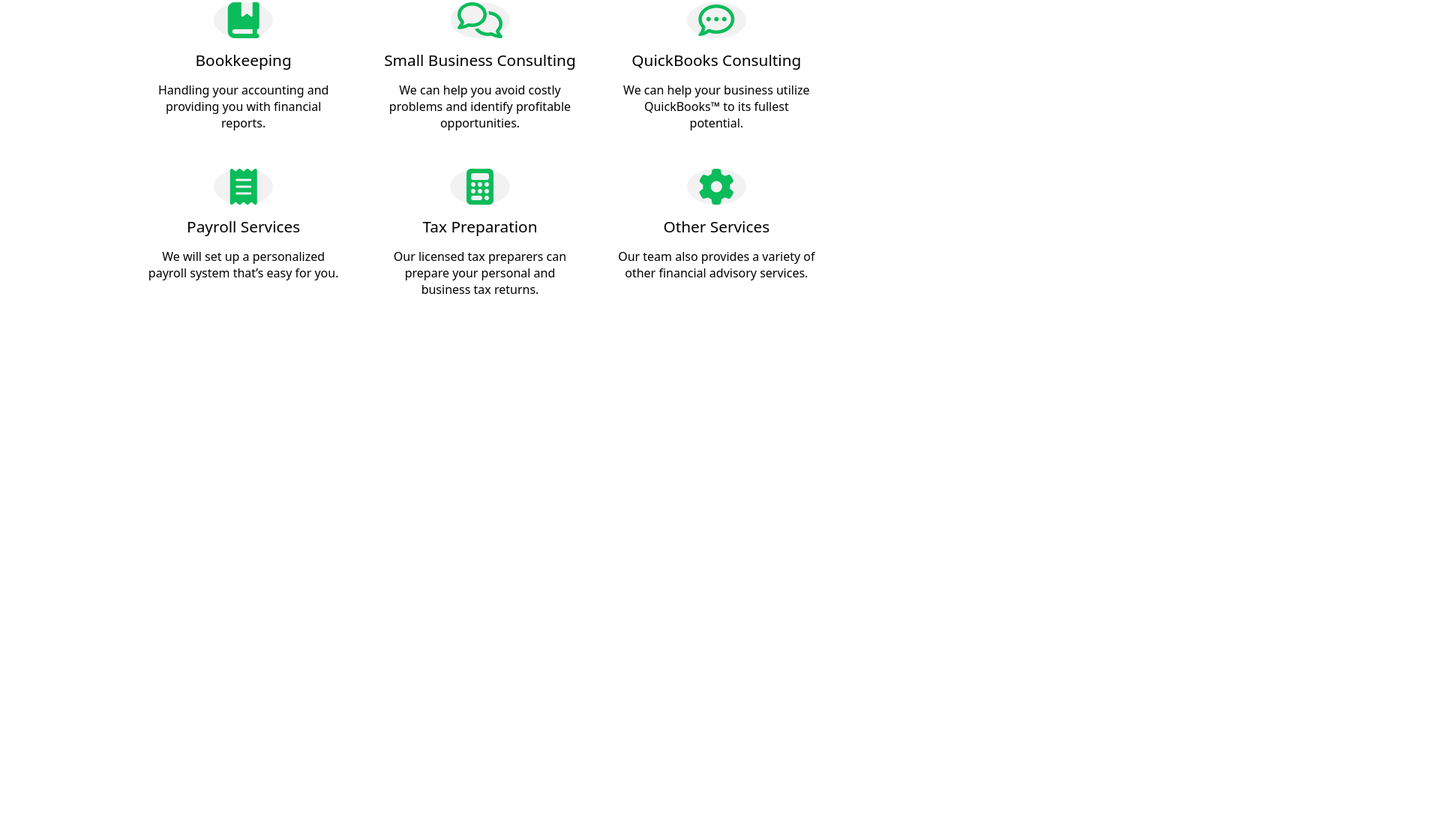
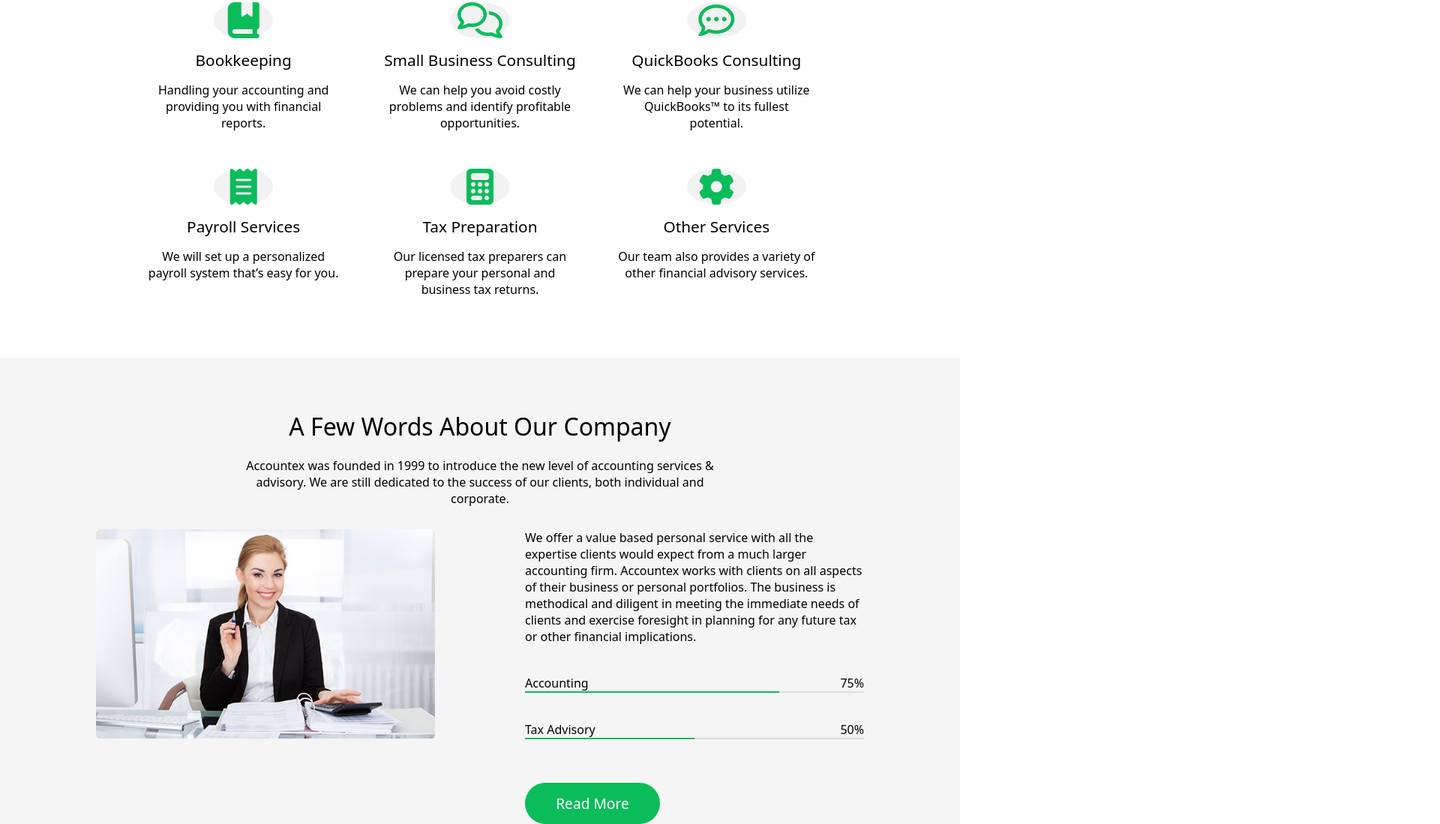
Before and after one commit to mahmoud2ali/accountex, a plain HTML site: page index.html in a window 1280 px wide. Shown: the part 1289-2388 px from the top of the page at 75% size, 1920 px wide, since content can reach past the window. Before the commit the page ends 1686 px from the top, so only its background shows below. Drawn offline with nearby package versions, Linux system fonts and the light colour scheme.

Commit message:
about section added

```diff
--- a/index.html
+++ b/index.html
@@ -203,6 +203,21 @@
         </div>
     </section>
 
+    <section class="about">
+        <h2>A Few Words About Our Company</h2>
+        <p>Accountex was founded in 1999 to introduce the new level of accounting services & advisory. We are still dedicated to the success of our clients, both individual and corporate.</p>
+        <div>
+            <img src="./imgs/index-1-2-570x352.jpg" alt="">
+
+            <div>
+                <p>We offer a value based personal service with all the expertise clients would expect from a much larger accounting firm. Accountex works with clients on all aspects of their business or personal portfolios. The business is methodical and diligent in meeting the immediate needs of clients and exercise foresight in planning for any future tax or other financial implications.</p>
+                <p class="percent percent-75">Accounting<span>75%</span></p>
+                <p class="percent percent-50">Tax Advisory<span>50%</span></p>
+                <button>read more</button>
+            </div>
+        </div>
+    </section>
+
 
     <script src="./script.js"></script>
 </body>
--- a/style.css
+++ b/style.css
@@ -3,7 +3,6 @@
     padding: 0;
     box-sizing: border-box;
    font-family: system-ui;
-
 }
 
 html{
@@ -13,7 +12,9 @@ html{
 body{
     /* height: 200vh; */
 }
-
+button{
+    cursor: pointer;
+}
 header .logo i{
     color: #fff;
     font-size: 1.5em;
@@ -414,6 +415,108 @@ header ul li .dropdown-content a{
     font-weight: 100;
 }
 
+.about{
+    padding-top: 70px ;
+    margin: 80px auto 0 auto;
+    background-color: rgb(245,245,245);
+}
+.about > h2{
+    text-align: center;
+    font-size: 2em;
+    font-weight: 300;
+    padding-bottom: 20px;
+}
+.about > p{
+    width: 50%;
+    margin: 0 auto;
+    text-align: center;
+    font-weight: 300;
+    padding-bottom: 30px;
+}
+
+.about >div{
+    display: grid;
+    grid-template-columns: 1fr 1fr;
+    gap: 120px;
+    width: 80%;
+    margin: 0 auto;
+}
+.about div div{
+    display: flex;
+    flex-direction: column;
+    gap: 40px;
+    font-weight: 300;
+}
+.about img{
+    width: 100%;
+}
+.about .percent{
+    display: flex;
+    justify-content: space-between;
+    position: relative;
+}
+.about .percent::after
+{
+    content: "";
+    background-color: rgb(222, 222, 222);
+    height: 2px;
+    width: 100%;
+    position: absolute;
+    z-index: 1;
+    top: 100%;
+}
+.about .percent::before
+{
+    content: "";
+    background-color: #0BBC5A;
+    height: 2px;
+    width: 0;
+    position: absolute;
+    z-index: 2;
+    top: 100%;
+}
+.percent-75::before{
+    animation: fill-75 2s forwards;
+}
+.percent-50::before{
+    animation: fill-50 2s forwards;
+}
+
+@keyframes fill-75 {
+    from{
+        width: 0;
+    }
+    to{
+        width: 75%;
+    }
+}
+@keyframes fill-50 {
+    from{
+        width: 0;
+    }
+    to{
+        width: 50%;
+    }
+}
+
+
+.about button{
+    border: none;
+    color: #fff;
+    background-color: #0BBC5A;
+    border-radius: 50px;
+    width: 180px;
+    height: 55px;
+    text-transform: capitalize;
+    font-size: 1.2em;
+    transition: 0.5s ease;
+    margin-top: 20px;
+}
+.about button:hover{
+    background-color: #222;
+}
+
+
 
 @media (max-width : 1088px)
 {
@@ -445,9 +548,22 @@ header ul li .dropdown-content a{
         grid-template-rows: 1fr 1fr;
         min-height: 230px
     }
+
+    .about >div{
+        display: grid;
+        grid-template-columns: 1fr;
+        grid-template-rows: 1fr 1fr;
+        width: 60%;
+        margin: 0 auto;
+        gap: 20px;
+    }
+    .about img{
+        width: 100%;
+        margin: 0 auto;
+    }
 }
 
-@media (max-width : 450px)
+@media (max-width : 576px)
 {
     .home{
         width: 100vw;
@@ -469,4 +585,18 @@ header ul li .dropdown-content a{
         grid-template-rows: 1fr 1fr 1fr 1fr 1fr 1fr;
         gap: 50px;
     }
+    .about >div{
+        display: flex;
+        /* grid-template-columns: 1fr;
+        grid-template-rows: 1fr 1fr; */
+        flex-direction: column;
+        justify-content: space-around;
+        gap: 15px;
+        margin: 0 auto;
+    }
+    .about img{
+        width: 100%;
+        height: 20vh;
+        margin: 0 auto;
+    }
 }
```
